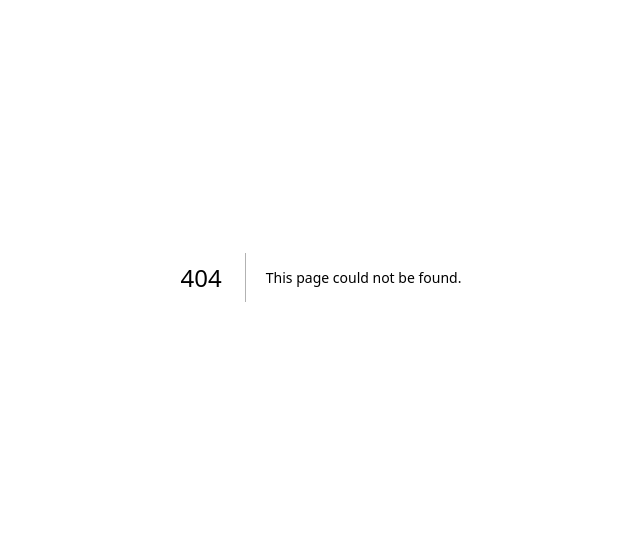
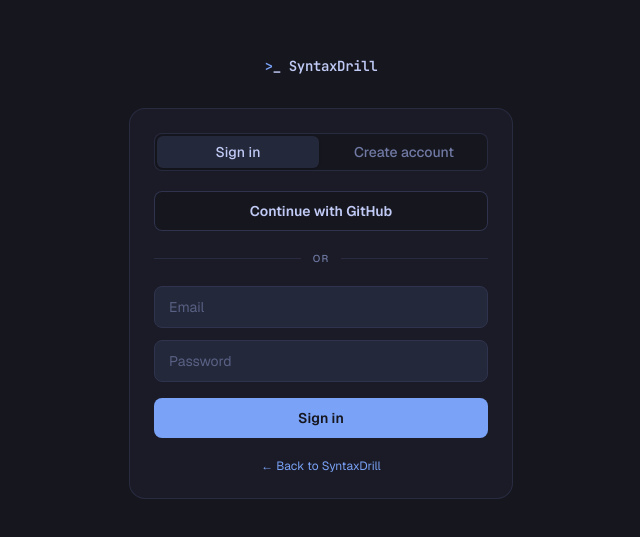
Before and after one commit to GabrielRayat-dev/SyntaxDrill, a Next.js app: page /signin in a window 1280 px wide. Before the commit this address had no page. Shown: the part 123-660 px from the top of the page, without its empty margins (319-959 px from the left). Built offline with nearby package versions, Linux system fonts and the light colour scheme; no server answers.

Commit message:
feat: sign-in and create-account page

```diff
--- /dev/null
+++ b/src/app/signin/SigninCard.tsx
@@ -0,0 +1,117 @@
+"use client";
+
+import { useState } from "react";
+import Link from "next/link";
+import { useActionState } from "react";
+import { signIn } from "next-auth/react";
+import { registerUser, type AuthActionState } from "./actions";
+
+const initialState: AuthActionState = {};
+
+export default function SigninCard() {
+  const [tab, setTab] = useState<"signin" | "register">("signin");
+  const [state, action, pending] = useActionState(registerUser, initialState);
+  const [loginError, setLoginError] = useState<string | null>(null);
+
+  async function handleLogin(formData: FormData) {
+    const email = (formData.get("email") ?? "").toString().trim();
+    const password = (formData.get("password") ?? "").toString();
+    const res = await signIn("credentials", {
+      email,
+      password,
+      redirect: false,
+      redirectTo: "/app",
+    });
+    if (res?.error) {
+      setLoginError("Invalid email or password.");
+    } else {
+      window.location.href = res.url ?? "/app";
+    }
+  }
+
+  function handleGithub() {
+    signIn("github", { redirectTo: "/app" });
+  }
+
+  const inputCls =
+    "w-full rounded-lg border border-edge bg-raised px-3.5 py-2.5 text-sm text-ink placeholder:text-muted/70 focus:border-accent focus:outline-none";
+  const tabBtn = (id: "signin" | "register") =>
+    `flex-1 rounded-md px-3 py-1.5 text-sm font-medium transition-colors ${
+      tab === id ? "bg-raised text-ink shadow-sm" : "text-muted hover:text-ink"
+    }`;
+
+  return (
+    <div className="w-full max-w-sm rounded-2xl border border-edge/70 bg-surface p-6">
+      <div className="mb-5 flex items-center gap-1 rounded-lg border border-edge/70 bg-page p-0.5">
+        <button type="button" onClick={() => setTab("signin")} className={tabBtn("signin")}>
+          Sign in
+        </button>
+        <button type="button" onClick={() => setTab("register")} className={tabBtn("register")}>
+          Create account
+        </button>
+      </div>
+
+      <button
+        type="button"
+        onClick={handleGithub}
+        className="mb-5 w-full rounded-lg bg-page px-3.5 py-2.5 text-sm font-semibold text-ink ring-1 ring-inset ring-edge transition-colors hover:bg-raised"
+      >
+        Continue with GitHub
+      </button>
+
+      <div className="mb-5 flex items-center gap-3 text-[10px] font-medium uppercase tracking-widest text-muted">
+        <span className="h-px flex-1 bg-edge/70" />
+        or
+        <span className="h-px flex-1 bg-edge/70" />
+      </div>
+
+      {tab === "signin" ? (
+        <form action={handleLogin} className="flex flex-col gap-3">
+          <input className={inputCls} name="email" type="email" placeholder="Email" required />
+          <input className={inputCls} name="password" type="password" placeholder="Password" required />
+          {loginError && <p className="text-xs text-bad">{loginError}</p>}
+          <button
+            type="submit"
+            className="mt-1 w-full rounded-lg bg-accent px-3.5 py-2.5 text-sm font-semibold text-page transition-opacity hover:opacity-90"
+          >
+            Sign in
+          </button>
+        </form>
+      ) : (
+        <form action={action} className="flex flex-col gap-3">
+          <input
+            className={inputCls}
+            name="username"
+            placeholder="Username"
+            defaultValue={state.fields?.username ?? ""}
+            required
+          />
+          <input
+            className={inputCls}
+            name="email"
+            type="email"
+            placeholder="Email"
+            defaultValue={state.fields?.email ?? ""}
+            required
+          />
+          <input className={inputCls} name="password" type="password" placeholder="Password (8+ chars)" required />
+          <input className={inputCls} name="confirmPassword" type="password" placeholder="Confirm password" required />
+          {state.error && <p className="text-xs text-bad">{state.error}</p>}
+          <button
+            type="submit"
+            disabled={pending}
+            className="mt-1 w-full rounded-lg bg-accent px-3.5 py-2.5 text-sm font-semibold text-page transition-opacity hover:opacity-90 disabled:opacity-60"
+          >
+            {pending ? "Creating account…" : "Create account"}
+          </button>
+        </form>
+      )}
+
+      <p className="mt-5 text-center text-xs text-muted">
+        <Link href="/" className="text-accent underline-offset-2 hover:underline">
+          ← Back to SyntaxDrill
+        </Link>
+      </p>
+    </div>
+  );
+}
--- /dev/null
+++ b/src/app/signin/actions.ts
@@ -0,0 +1,72 @@
+"use server";
+
+import { AuthError } from "next-auth";
+import { eq } from "drizzle-orm";
+import { db } from "@/db/client";
+import { users } from "@/db/schema";
+import { hashPassword } from "@/lib/passwords";
+import {
+  validateEmail,
+  validatePassword,
+  validateUsername,
+} from "@/lib/validation";
+import { signIn } from "@/lib/auth";
+
+export interface AuthActionState {
+  error?: string;
+  fields?: { username?: string; email?: string };
+}
+
+export async function registerUser(
+  _prev: AuthActionState,
+  formData: FormData,
+): Promise<AuthActionState> {
+  const username = (formData.get("username") ?? "").toString().trim().toLowerCase();
+  const email = (formData.get("email") ?? "").toString().trim().toLowerCase();
+  const password = (formData.get("password") ?? "").toString();
+  const confirm = (formData.get("confirmPassword") ?? "").toString();
+  const fields = { username, email };
+
+  const usernameErr = validateUsername(username);
+  if (usernameErr) return { error: usernameErr, fields };
+  const emailErr = validateEmail(email);
+  if (emailErr) return { error: emailErr, fields };
+  const passwordErr = validatePassword(password);
+  if (passwordErr) return { error: passwordErr, fields };
+  if (password !== confirm)
+    return { error: "Passwords do not match.", fields };
+
+  const emailTaken = await db
+    .select({ id: users.id })
+    .from(users)
+    .where(eq(users.email, email))
+    .limit(1);
+  if (emailTaken.length > 0)
+    return { error: "That email is already in use. Sign in instead.", fields };
+
+  const usernameTaken = await db
+    .select({ id: users.id })
+    .from(users)
+    .where(eq(users.username, username))
+    .limit(1);
+  if (usernameTaken.length > 0)
+    return { error: "That username is taken.", fields };
+
+  await db.insert(users).values({
+    id: crypto.randomUUID(),
+    username,
+    email,
+    passwordHash: await hashPassword(password),
+    createdAt: new Date(),
+  });
+
+  try {
+    await signIn("credentials", { email, password, redirectTo: "/app" });
+  } catch (error) {
+    if (error instanceof AuthError) {
+      return { error: "Account created, but sign-in failed. Please sign in.", fields };
+    }
+    throw error;
+  }
+  return { error: undefined, fields };
+}
--- /dev/null
+++ b/src/app/signin/page.tsx
@@ -0,0 +1,16 @@
+import { redirect } from "next/navigation";
+import { auth } from "@/lib/auth";
+import SigninCard from "./SigninCard";
+
+export default async function SigninPage() {
+  const session = await auth();
+  if (session?.user) redirect("/app");
+  return (
+    <div className="flex min-h-screen flex-col items-center justify-center px-4 py-12">
+      <div className="mb-8 font-mono text-sm font-semibold tracking-tight text-ink">
+        <span className="text-accent">&gt;</span>_ SyntaxDrill
+      </div>
+      <SigninCard />
+    </div>
+  );
+}
--- /dev/null
+++ b/src/lib/validation.ts
@@ -0,0 +1,18 @@
+export function validateUsername(value: string): string | null {
+  if (value.length < 3) return "Username must be at least 3 characters.";
+  if (value.length > 20) return "Username must be 20 characters or fewer.";
+  if (!/^[a-z0-9_]+$/.test(value))
+    return "Usernames can only contain letters, numbers, and underscores.";
+  return null;
+}
+
+export function validateEmail(value: string): string | null {
+  if (!/^[^\s@]+@[^\s@]+\.[^\s@]+$/.test(value))
+    return "Enter a valid email address.";
+  return null;
+}
+
+export function validatePassword(value: string): string | null {
+  if (value.length < 8) return "Password must be at least 8 characters.";
+  return null;
+}
```
